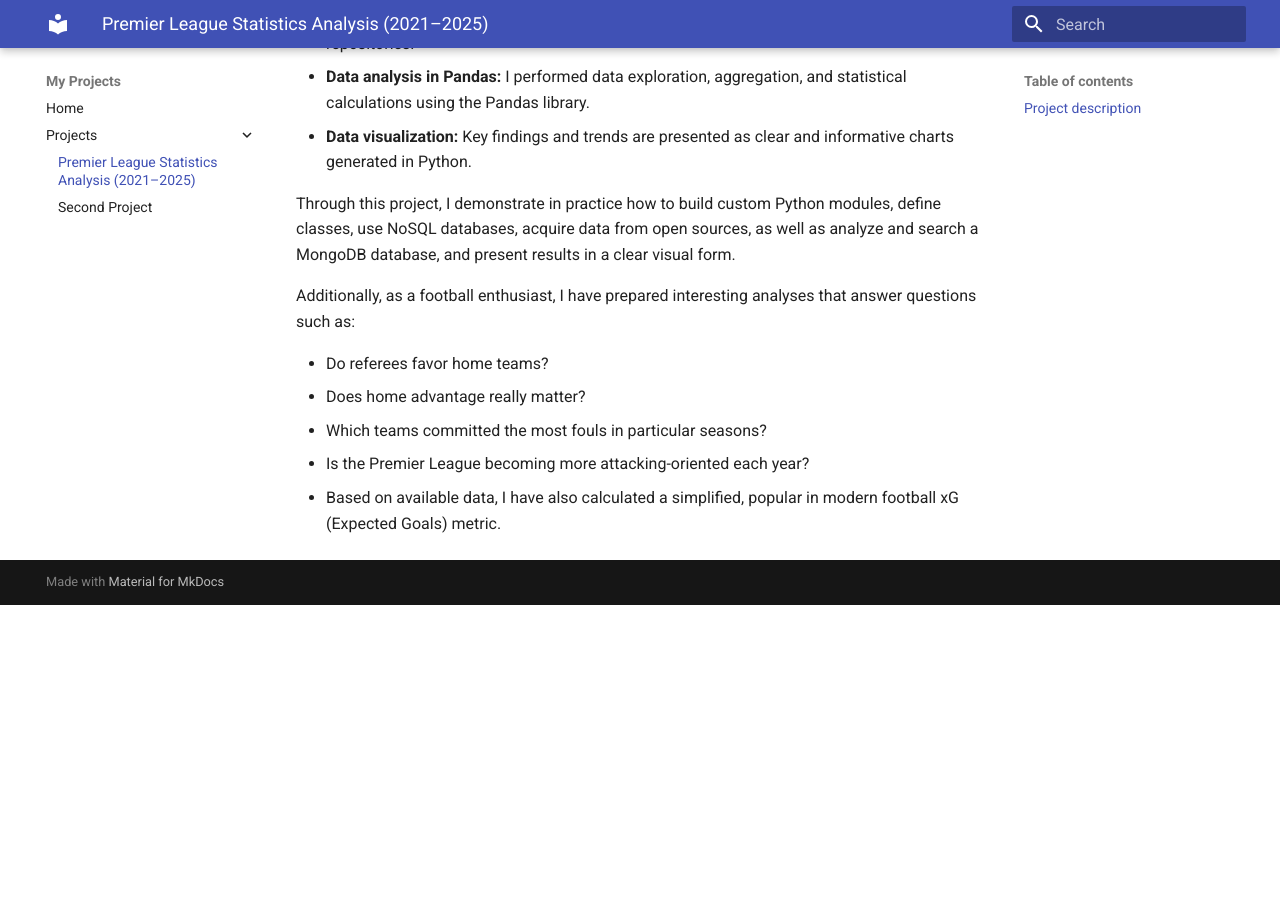
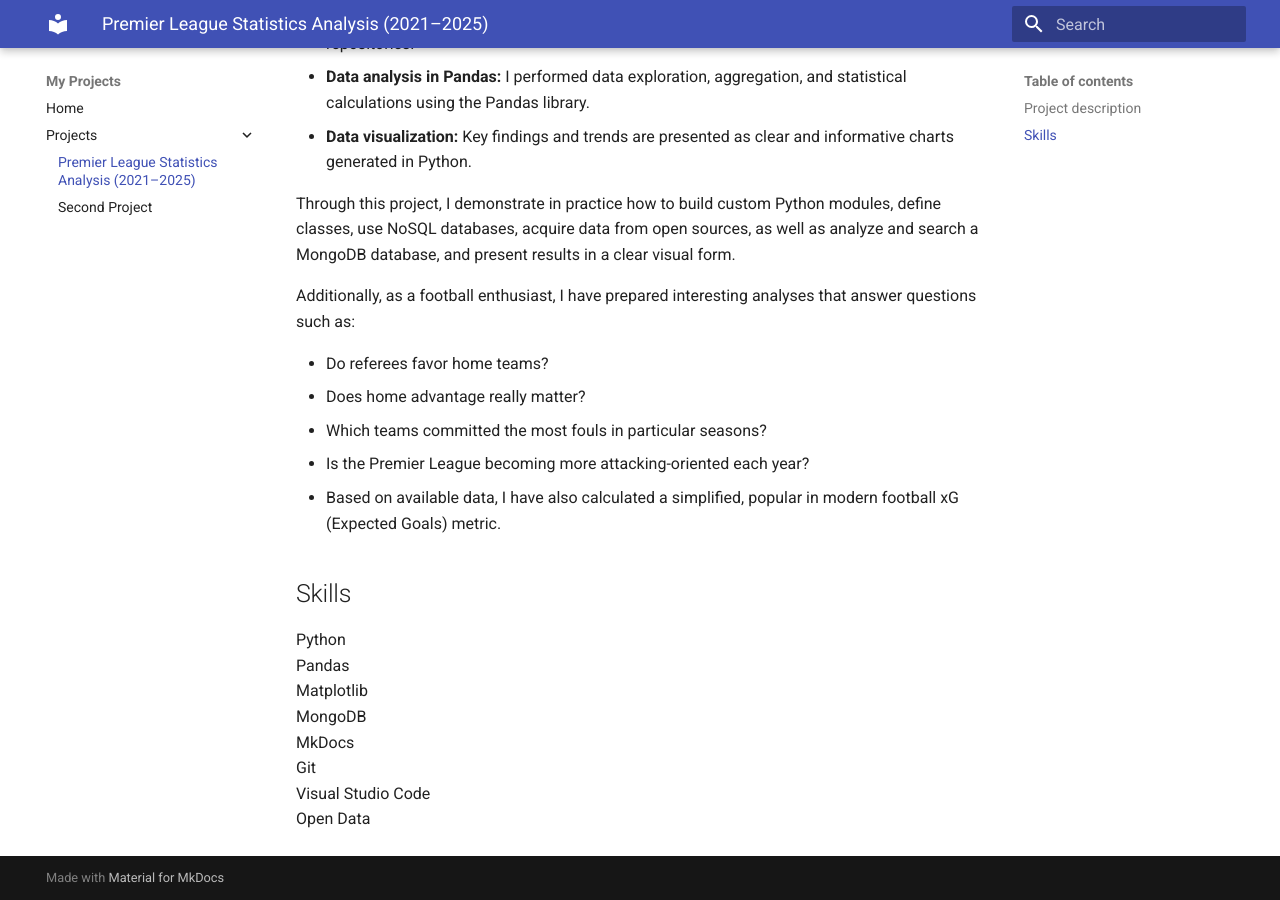
Before and after one commit to jcwigon/jakub-ds-portfolio, an MkDocs documentation site: the page built from docs/projects/premier-league-stats-2021-2025-analysis.md, in a window 1280 px wide and 900 px high, scrolled down 595 px. Built offline with MkDocs 1.6.1 and Material for MkDocs 9.7.7, drawn with Linux system fonts in a browser that asks for light colours; before the commit the page ends 1200 px from its top, so only the background shows below that.

Commit message:
Update skills section in project description

```diff
--- a/docs/projects/premier-league-stats-2021-2025-analysis.md
+++ b/docs/projects/premier-league-stats-2021-2025-analysis.md
@@ -23,3 +23,14 @@ Additionally, as a football enthusiast, I have prepared interesting analyses tha
 - Which teams committed the most fouls in particular seasons?
 - Is the Premier League becoming more attacking-oriented each year?
 - Based on available data, I have also calculated a simplified, popular in modern football xG (Expected Goals) metric.
+
+## Skills
+
+Python
+Pandas
+Matplotlib
+MongoDB
+MkDocs
+Git
+Visual Studio Code
+Open Data
```
Also changed, not shown: site/projects/premier-league-stats-2021-2025-analysis/index.html, site/search/search_index.json.
